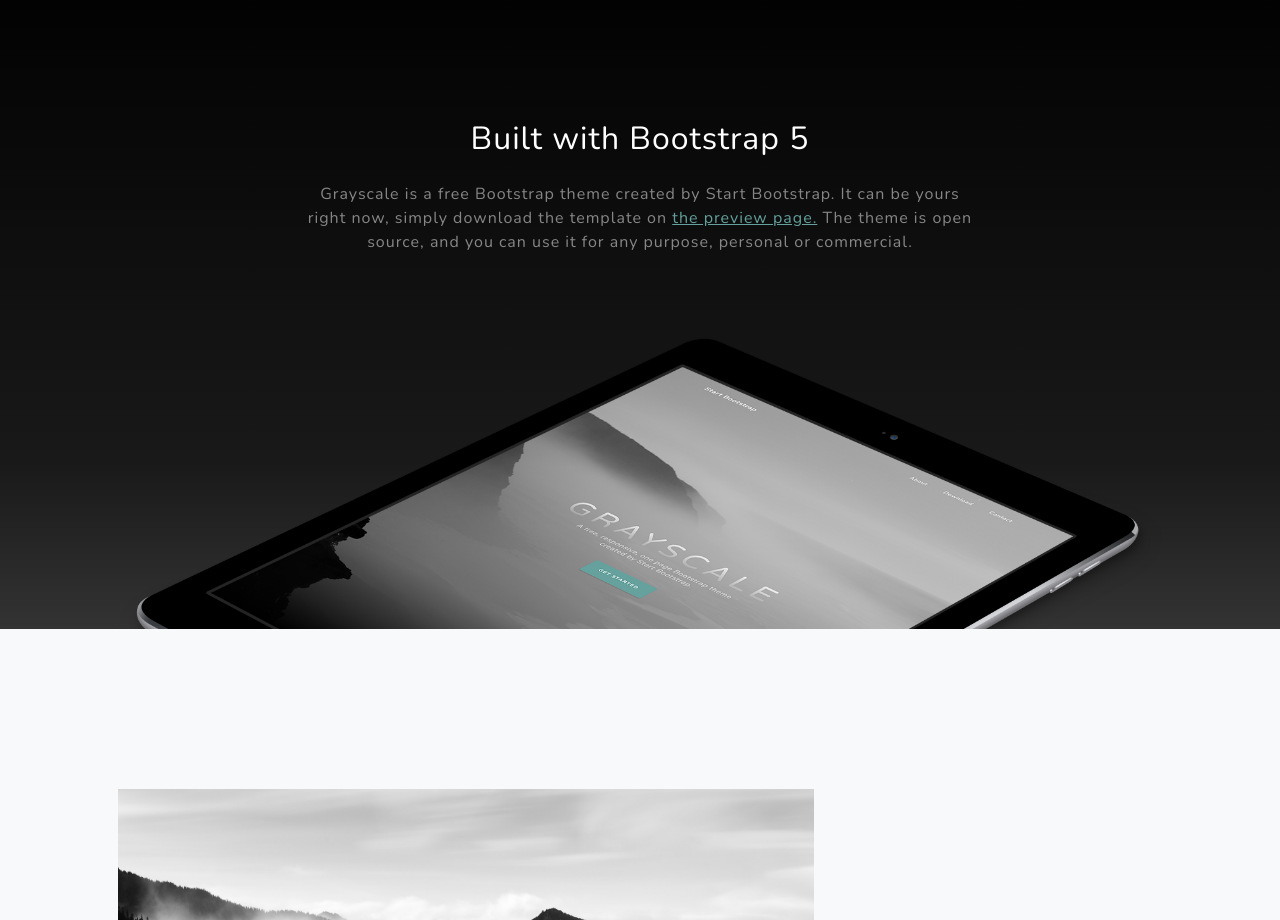
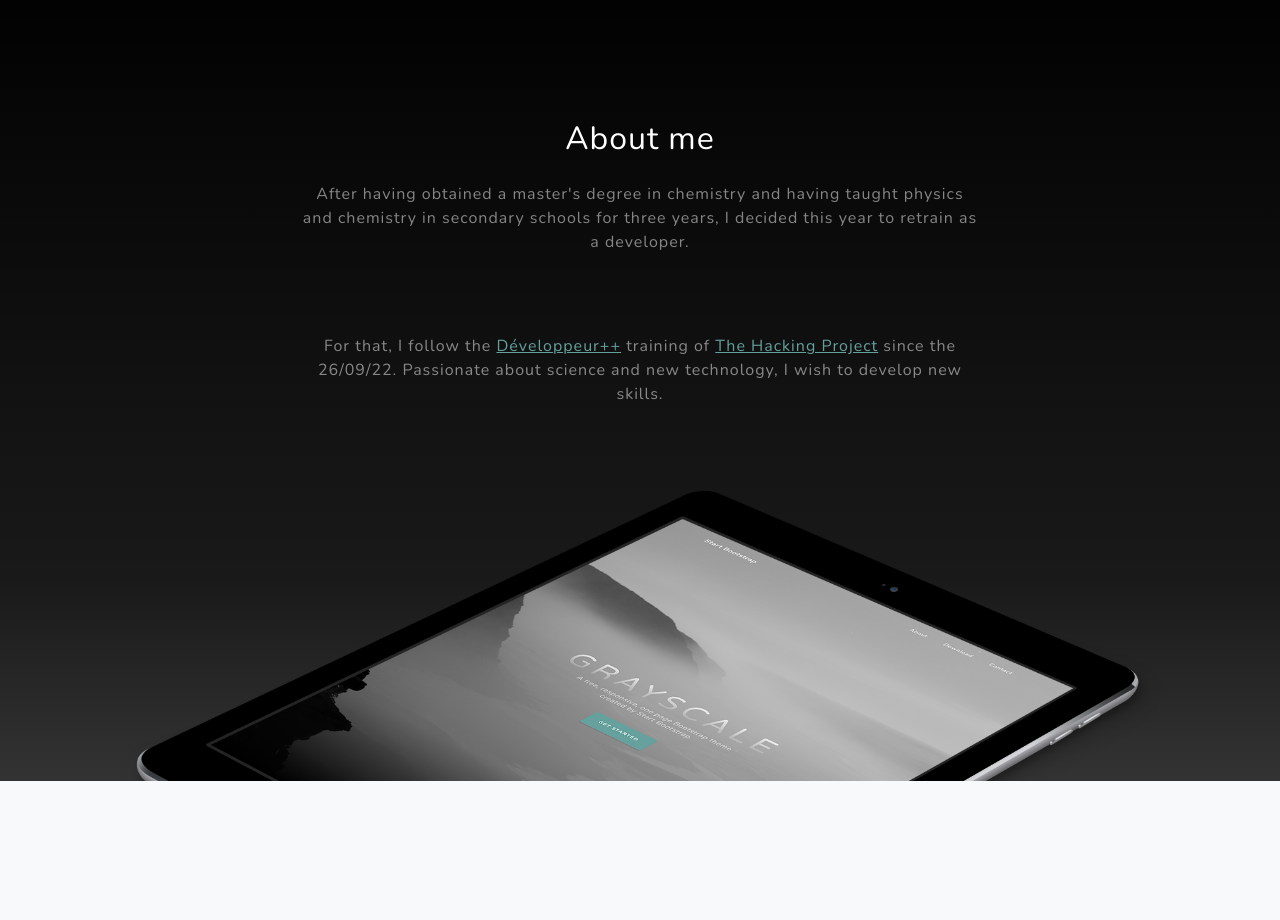
Before and after one commit to BenjaminCharmes/benjamincharmes.github.io, a plain HTML site: page index.html in a window 1280 px wide. Shown: the part 840-1760 px from the top of the page. Drawn offline with nearby package versions, Linux system fonts and the light colour scheme.

Commit message:
Start about me

```diff
--- a/index.html
+++ b/index.html
@@ -51,12 +51,9 @@
             <div class="container px-4 px-lg-5">
                 <div class="row gx-4 gx-lg-5 justify-content-center">
                     <div class="col-lg-8">
-                        <h2 class="text-white mb-4">Built with Bootstrap 5</h2>
-                        <p class="text-white-50">
-                            Grayscale is a free Bootstrap theme created by Start Bootstrap. It can be yours right now, simply download the template on
-                            <a href="https://startbootstrap.com/theme/grayscale/">the preview page.</a>
-                            The theme is open source, and you can use it for any purpose, personal or commercial.
-                        </p>
+                        <h2 class="text-white mb-4">About me</h2>
+                        <p class="text-white-50">After having obtained a master's degree in chemistry and having taught physics and chemistry in secondary schools for three years, I decided this year to retrain as a developer.</p>
+                        <p class="text-white-50">For that, I follow the <a href="https://www.thehackingproject.org/parcours/developpeur-web-stage">Développeur++</a> training of <a href="https://www.thehackingproject.org">The Hacking Project</a> since the 26/09/22. Passionate about science and new technology, I wish to develop new skills.</p>
                     </div>
                 </div>
                 <img class="img-fluid" src="assets/img/ipad.png" alt="..." />
```
